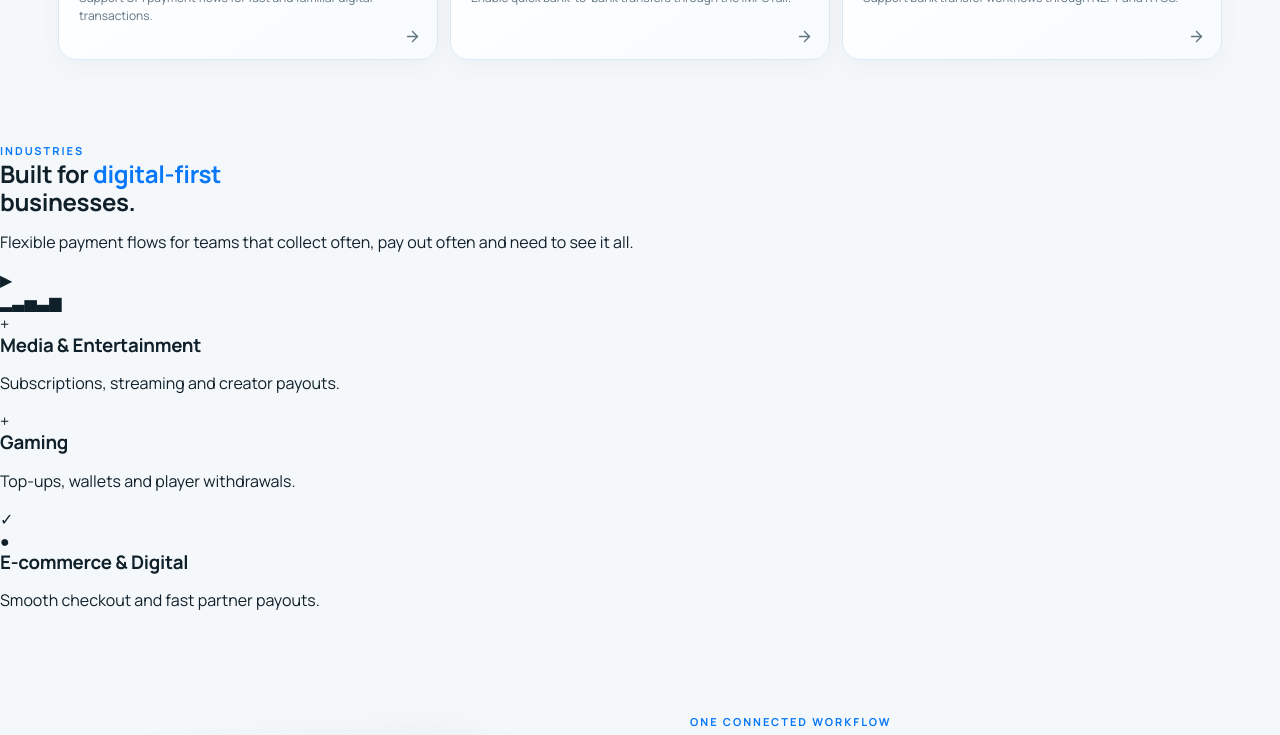
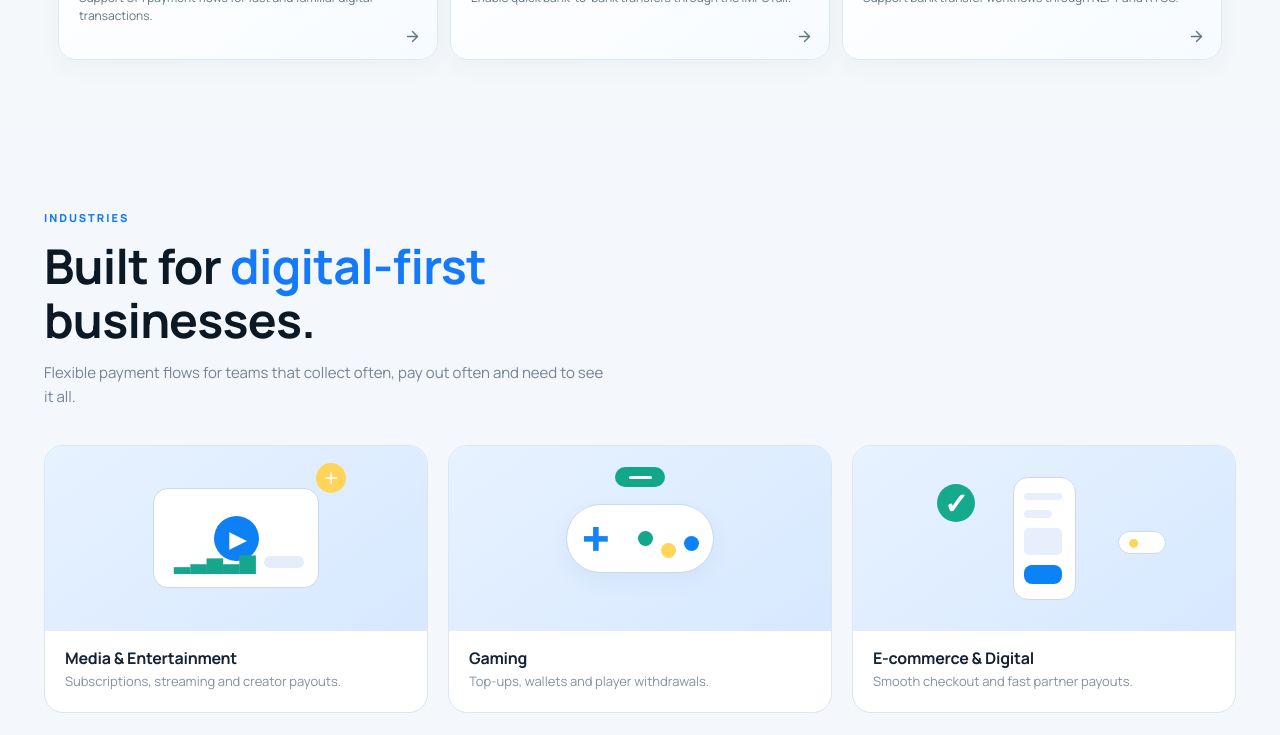
Before and after one commit to kartikmishra543/pay101-demo, a React (Vite) app: page / in a window 1280 px wide. Shown: the part 3040-3775 px from the top of the page. Built offline with nearby package versions, Linux system fonts and the light colour scheme.

Commit message:
Style industries cards to match provided screenshot

```diff
--- a/src/style.css
+++ b/src/style.css
@@ -722,3 +722,30 @@ h1,h2,h3,h4,h5,h6{letter-spacing:-.015em!important;line-height:1.14;font-weight:
 .p101FaqInner details p{margin:12px 0 0;color:#60758a;line-height:1.65}
 @media(max-width:900px){.app > footer.p101Footer > .p101FooterGrid{grid-template-columns:repeat(2,minmax(0,1fr))!important;gap:32px}.app > footer.p101Footer .p101FooterBrand{grid-column:1/-1}}
 @media(max-width:550px){.app > footer.p101Footer{padding:42px 22px 22px!important}.app > footer.p101Footer > .p101FooterGrid{gap:28px 18px}.p101FaqSection{padding:48px 20px}}
+
+
+/* Marketing demo: industries section from approved visual reference */
+.p101Industries{background:#f4f7fc;padding:72px 0 76px}
+.p101IndustriesInner{width:min(1200px,calc(100% - 88px));margin:0 auto}
+.p101Industries .kicker{display:block;letter-spacing:2px;font-size:11px;color:#127af3;font-weight:800}
+.p101Industries h2{font-size:clamp(35px,4vw,48px);line-height:1.12;letter-spacing:-1.8px;color:#0c1924;margin:14px 0 14px;font-weight:800}
+.p101Industries h2 em{color:#147afa;font-style:normal}
+.p101IndustriesLead{color:#758396;font-size:15px;line-height:1.6;max-width:570px;margin:0 0 36px}
+.p101IndustriesGrid{display:grid;grid-template-columns:repeat(3,minmax(0,1fr));gap:20px}
+.p101IndustryCard{display:block;overflow:hidden;background:#fff;border:1px solid #dce5f0;border-radius:19px;text-decoration:none;color:inherit;transition:transform .2s,box-shadow .2s}
+.p101IndustryCard:hover{transform:translateY(-3px);box-shadow:0 14px 34px #22518715}
+.p101IndustryArt{height:185px;position:relative;display:flex;align-items:center;justify-content:center;overflow:hidden;background:linear-gradient(145deg,#e7f2ff,#d7e8ff)}
+.p101IndustryInfo{padding:18px 20px 20px}.p101IndustryInfo h3{font-size:16px;color:#142335;font-weight:750;margin:0 0 5px}.p101IndustryInfo p{color:#8490a0;font-size:13px;line-height:1.5;margin:0}
+.p101MediaScreen{position:relative;width:166px;height:100px;border:1px solid #c8d9eb;border-radius:15px;background:#fff;display:flex;justify-content:center;align-items:center}
+.p101Play{display:grid;place-items:center;width:45px;height:45px;background:#0e80f6;border-radius:50%;color:white;font-size:23px;padding-left:4px}
+.p101MediaBottom{position:absolute;bottom:12px;left:20px;right:14px;display:flex;align-items:center;justify-content:space-between}
+.p101MediaBottom span{font-size:20px;color:#16a68e;font-weight:800;letter-spacing:1px}.p101MediaBottom i{height:12px;width:40px;border-radius:9px;background:#e4edfa}
+.p101ArtPlus{position:absolute;top:17px;left:71%;width:30px;height:30px;background:#ffd45a;border-radius:50%;display:grid;place-items:center;color:white;font-size:25px;line-height:1}
+.p101Controller{background:white;width:148px;height:69px;border-radius:45px;border:1px solid #c9d8ea;display:flex;align-items:center;justify-content:space-around;box-shadow:0 8px 20px #2673b110}
+.p101Dpad{font-size:53px;font-weight:900;color:#1283f9;line-height:1}.p101GameDots{display:flex;gap:8px;align-items:center}.p101GameDots i{width:15px;height:15px;background:#14a58b;border-radius:50%}.p101GameDots i:nth-child(2){background:#ffd65a;transform:translateY(12px)}.p101GameDots i:nth-child(3){background:#0e83f7;transform:translateY(5px)}
+.p101GameTop{position:absolute;top:21px;background:#13a789;border-radius:20px;width:50px;height:20px}.p101GameTop:after{content:'';display:block;width:23px;height:3px;background:white;border-radius:5px;margin:9px auto}
+.p101Phone{width:63px;height:123px;background:white;border:1px solid #cbd9e9;border-radius:15px;display:flex;flex-direction:column;align-items:flex-start;gap:10px;padding:15px 10px}
+.p101Phone i{display:block;width:38px;height:8px;border-radius:5px;background:#e6effb}.p101Phone i:nth-child(2){width:28px}.p101Phone i:nth-child(3){height:30px;width:38px}.p101Phone b{display:block;background:#0b82f6;width:38px;height:20px;border-radius:8px}
+.p101Tick{position:absolute;left:22%;top:38px;width:38px;height:38px;border-radius:50%;background:#16aa8c;color:#fff;font-size:29px;font-weight:800;text-align:center;line-height:38px}
+.p101PayChip{position:absolute;right:18%;top:85px;background:#fff;color:#ffd45a;border:1px solid #cbd9e9;border-radius:20px;width:48px;height:23px;font-size:21px;line-height:19px;padding-left:8px}
+@media(max-width:800px){.p101IndustriesInner{width:calc(100% - 44px)}.p101IndustriesGrid{grid-template-columns:1fr;max-width:460px}.p101IndustryArt{height:195px}.p101Industries{padding:50px 0}}
```
